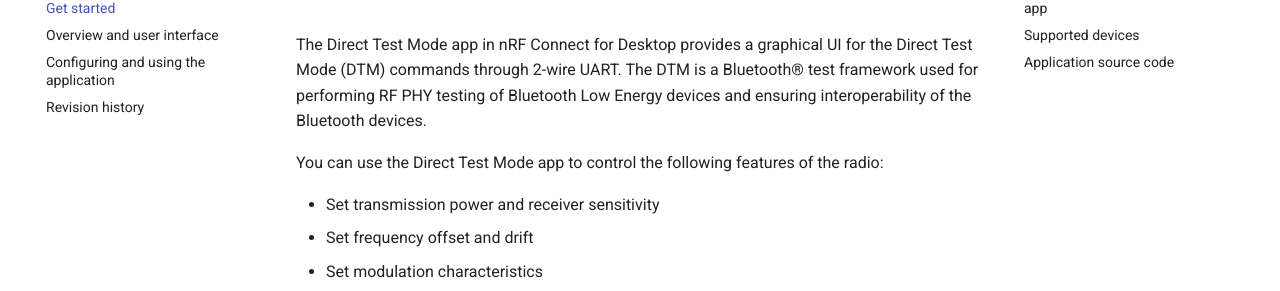
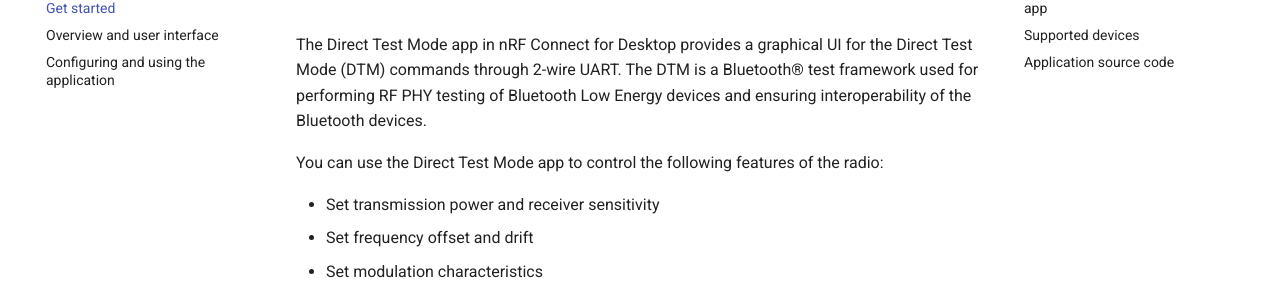
Before and after one commit to NordicSemiconductor/pc-nrfconnect-dtm, an MkDocs documentation site: the page built from doc/docs/index.md, in a window 1280 px wide. Shown: the part 148-439 px from the top of the page. Built offline with MkDocs 1.6.1 and Material for MkDocs 9.7.7, drawn with Linux system fonts in a browser that asks for light colours.

Commit message:
Remove revision_history.md from mkdocs.yml

```diff
--- a/doc/mkdocs.yml
+++ b/doc/mkdocs.yml
@@ -58,4 +58,3 @@
 - Get started: index.md
 - Overview and user interface: overview.md
 - Configuring and using the application: using_dtm.md
-- Revision history: revision_history.md
```
